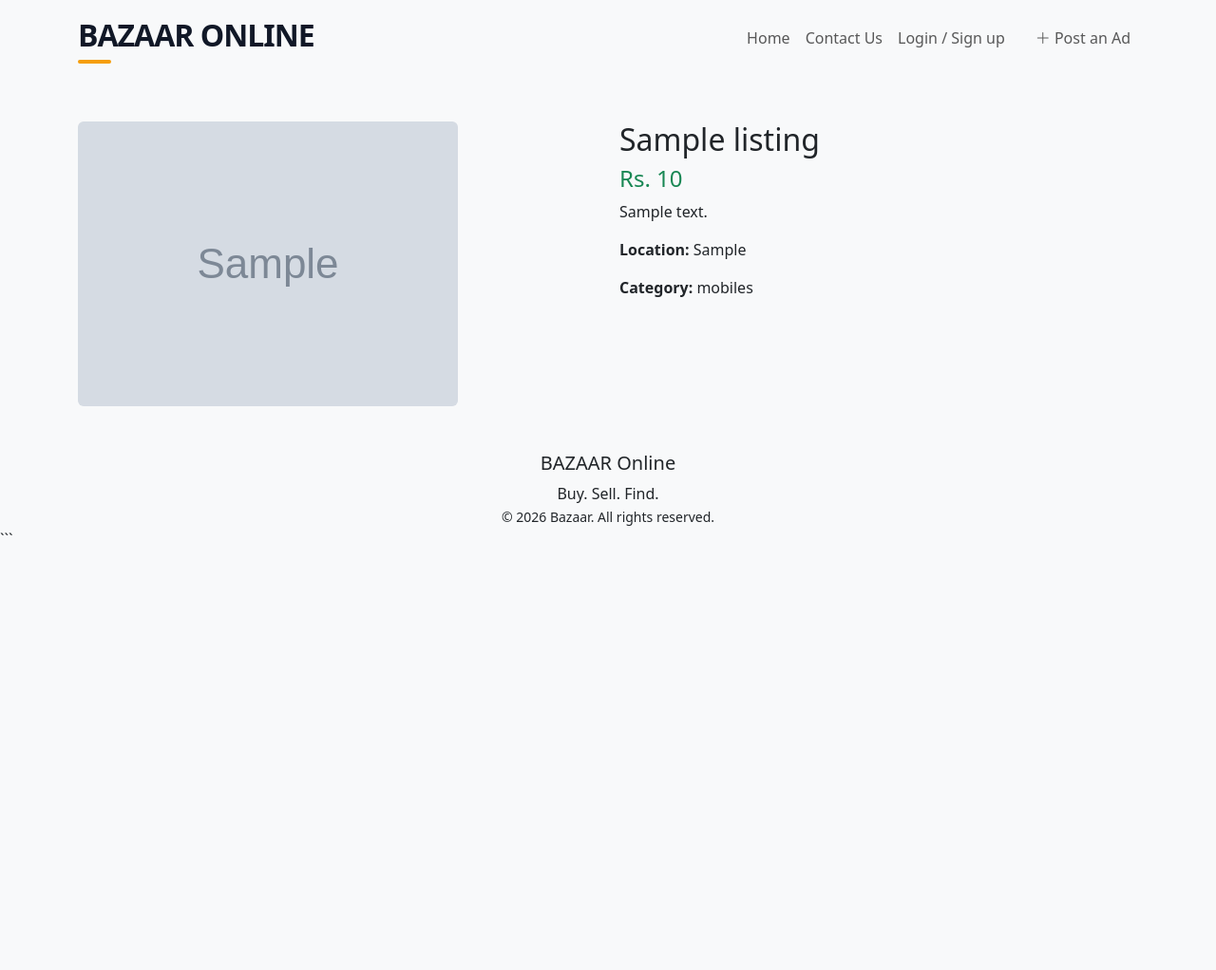
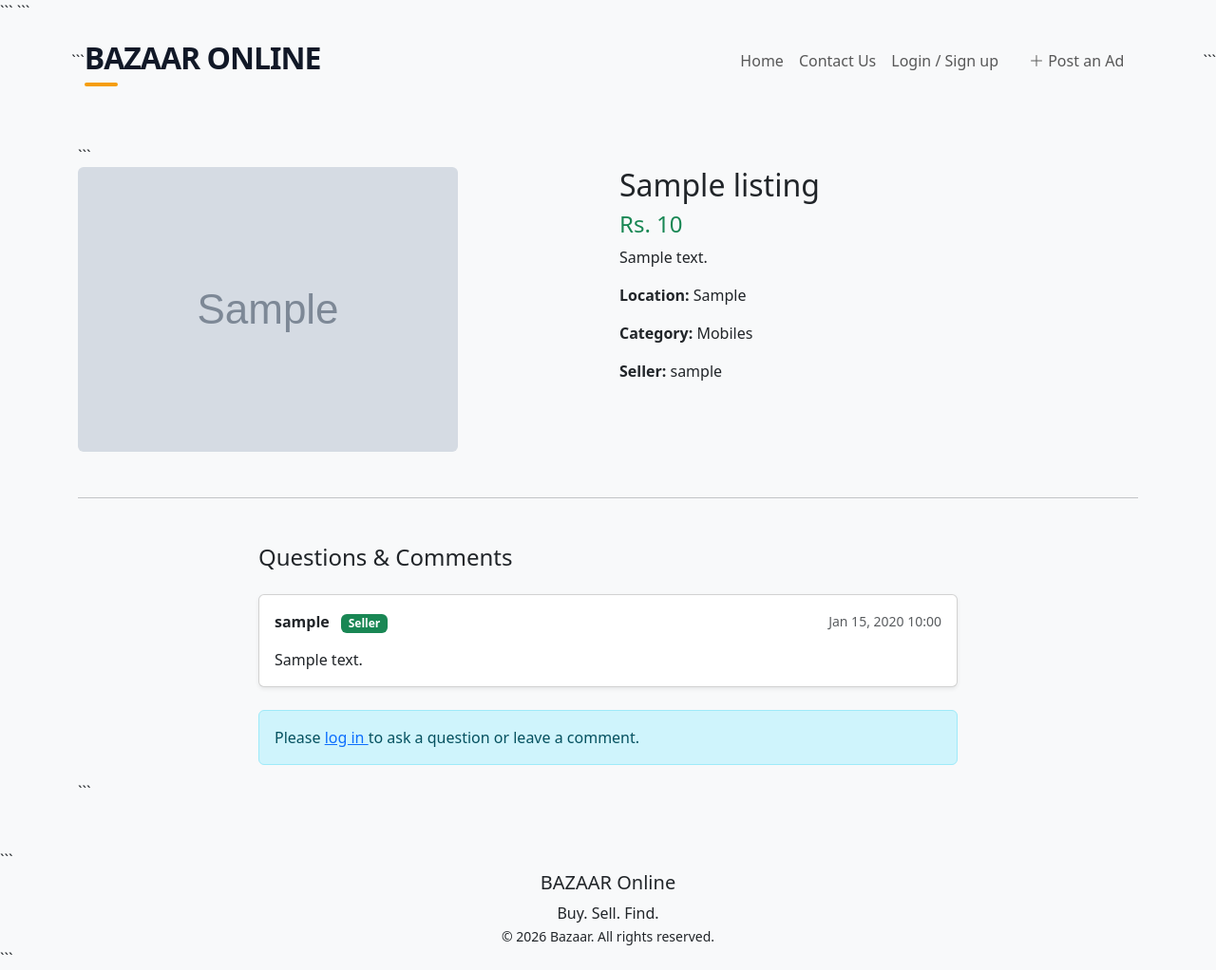
Before and after one commit to rajendramsingh/bazaar-online, a Django app: page /listing/1/ in a window 1280 px wide. Shown: the whole page at 95% size. Before the commit the page ends 564 px from the top, so only its background shows below. Run offline with Django 5.2, Linux system fonts and the light colour scheme; tables that the repository leaves empty hold one stand-in row (values such as "Sample post"); grey boxes marked "Sample" are stand-in pictures.

Commit message:
Add comments to listings

````diff
--- a/bazaar/settings.py
+++ b/bazaar/settings.py
@@ -67,6 +67,7 @@ TEMPLATES = [
                 'django.template.context_processors.request',
                 'django.contrib.auth.context_processors.auth',
                 'django.contrib.messages.context_processors.messages',
+                'main.context_processors.notifications_count',
             ],
         },
     },
--- /dev/null
+++ b/main/context_processors.py
@@ -0,0 +1,15 @@
+from .models import Notification
+
+
+def notifications_count(request):
+    if request.user.is_authenticated:
+        count = Notification.objects.filter(
+            user=request.user,
+            is_read=False
+        ).count()
+    else:
+        count = 0
+
+    return {
+        'unread_notifications_count': count
+    }
--- a/main/urls.py
+++ b/main/urls.py
@@ -16,4 +16,5 @@ urlpatterns = [
     path('search/', views.search, name='search'),
     path('listing/<int:id>/', views.listing_detail, name='listing_detail'),
     path('edit_profile/', views.edit_profile, name='edit_profile'),
+    path('notifications/', views.notifications, name='notifications'),
 ]
--- a/main/views.py
+++ b/main/views.py
@@ -1,5 +1,5 @@
 from django.shortcuts import render, redirect
-from main.models import Contact, Listing
+from main.models import Contact, Listing, Comment, Notification
 from django.core.mail import send_mail
 import os
 from django.contrib import messages
@@ -224,8 +224,58 @@ def search(request):
 
 def listing_detail(request, id):
     listing = Listing.objects.get(id=id)
+    comments = listing.comments.select_related('user').order_by('-created_at')
 
-    return render(request, 'listing_detail.html', {'listing': listing})
+    if request.method == 'POST':
+        if not request.user.is_authenticated:
+            messages.error(request, "Please log in to post a comment")
+            return redirect('login')
+
+        text = request.POST.get("text", '').strip()
+
+        if text:
+            comment = Comment.objects.create(
+                listing=listing,
+                user=request.user,
+                text=text
+            )
+
+            # Create notification for the seller
+            if request.user != listing.user:
+                Notification.objects.create(
+                    user=listing.user,
+                    comment=comment
+                )
+
+            messages.success(request, "Your comment has been posted.")
+        else:
+            messages.error(request, "Comment cannot be empty.")
+
+        return redirect('listing_detail', id=listing.id)
+
+    context = {
+        'listing': listing,
+        'comments': comments,
+    }
+
+    return render(request, 'listing_detail.html', context)
+
+@login_required
+def notifications(request):
+    notifications = request.user.notifications.select_related(
+        'comment',
+        'comment__listing',
+        'comment__user'
+    ).order_by('-created_at')
+
+    # Mark all notifications as read when the page is opened
+    request.user.notifications.filter(is_read=False).update(is_read=True)
+
+    return render(
+        request,
+        'notifications.html',
+        {'notifications': notifications}
+    )
 
 @login_required
 def edit_profile(request):
--- a/templates/base.html
+++ b/templates/base.html
@@ -1,11 +1,13 @@
 {% load static %}
 
 <!DOCTYPE html>
+
 <html lang="en">
 <head>
     <meta charset="UTF-8">
     <meta name="viewport" content="width=device-width, initial-scale=1.0">
 
+```
 <title>Bazaar Online | Buy & Sell in Nepal</title>
 
 <link rel="icon" type="image/png" href="{% static 'images/favicon.png' %}">
@@ -17,6 +19,7 @@
 <link rel="stylesheet" href="https://cdn.jsdelivr.net/npm/bootstrap-icons@1.13.1/font/bootstrap-icons.css">
 
 <link rel="stylesheet" href="{% static 'css/style.css' %}">
+```
 
 </head>
 
@@ -27,6 +30,7 @@
 <nav class="navbar navbar-expand-lg">
     <div class="container">
 
+```
     <a class="navbar-brand bazaar-brand" href="{% url 'home' %}">
         BAZAAR Online
     </a>
@@ -46,57 +50,92 @@
         <ul class="navbar-nav ms-auto align-items-lg-center">
 
             <li class="nav-item">
-                    <a class="nav-link {% if request.path == '/' %} active {% endif %}"
-                    aria-current="page" href="{% url 'home' %}">
+                <a class="nav-link {% if request.path == '/' %}active{% endif %}"
+                   href="{% url 'home' %}">
                     Home
                 </a>
             </li>
 
             <li class="nav-item">
-                    <a class="nav-link {% if request.path == '/contact/' %} active {% endif %}"
-                    aria-current="page" href="{% url 'contact' %}">
+                <a class="nav-link {% if request.path == '/contact/' %}active{% endif %}"
+                   href="{% url 'contact' %}">
                     Contact Us
                 </a>
             </li>
 
             {% if user.is_authenticated %}
+
                 <li class="nav-item">
-                        <a class="nav-link {% if request.path == 'my_listings' %}active{% endif %}"
-                        aria-current="page" href="{% url 'my_listings' %}">
+                    <a class="nav-link {% if request.path == '/my_listings/' %}active{% endif %}"
+                       href="{% url 'my_listings' %}">
                         My Listings
                     </a>
                 </li>
 
                 <li class="nav-item">
                     <span class="nav-link active" aria-current="page">
-                            Hello, {{user.username}}
+                        Hello, {{ user.username }}
                     </span>
                 </li>
+
+                <!-- ================= NOTIFICATIONS ================= -->
+
+                <li class="nav-item">
+
+                    <a class="nav-link position-relative"
+                       href="{% url 'notifications' %}"
+                       title="Notifications">
+
+                        <i class="bi bi-bell fs-5"></i>
+
+                        {% if unread_notifications_count > 0 %}
+                            <span class="position-absolute top-0 start-100 translate-middle badge rounded-pill bg-danger">
+                                {{ unread_notifications_count }}
+                                <span class="visually-hidden">
+                                    unread notifications
+                                </span>
+                            </span>
+                        {% endif %}
+
+                    </a>
+
+                </li>
+
+                <!-- ================= END NOTIFICATIONS ================= -->
+
                 <li class="nav-item">
                     <a class="nav-link" href="{% url 'edit_profile' %}">
                         Edit Profile
                     </a>
                 </li>
+
                 <li class="nav-item">
                     <a class="nav-link" href="{% url 'logout' %}">
-                            logout
+                        Logout
                     </a>
                 </li>
+
             {% else %}
+
                 <li class="nav-item">
                     <span class="login-signup">
-                            <a class="nav-link d-inline {% if request.path == '/login/' or request.path == '/signup/' %} active {% endif %}"
-                            aria-current="page" href="{% url 'login' %}">Login / Sign up</a>
+                        <a class="nav-link d-inline {% if request.path == '/login/' or request.path == '/signup/' %}active{% endif %}"
+                           href="{% url 'login' %}">
+                            Login / Sign up
+                        </a>
                     </span>
                 </li>
+
             {% endif %}
 
             <li class="nav-item ms-lg-3 mt-2 mt-lg-0">
-                    <a class="nav-link {% if request.path == '/listing/' %} active {% endif %}"
-                    aria-current="page" href="{% url 'listing' %}" class="btn post-ad-btn">
+
+                <a class="nav-link {% if request.path == '/listing/' %}active{% endif %}"
+                   href="{% url 'listing' %}">
                     <i class="bi bi-plus-lg"></i>
                     Post an Ad
                 </a>
+
             </li>
 
         </ul>
@@ -104,6 +143,8 @@
     </div>
 
 </div>
+```
+
 </nav>
 
 <!-- Individual webpage content here -->
@@ -116,7 +157,9 @@
 
 <footer>
 
+```
 <div class="container text-center">
+
     <h5>BAZAAR Online</h5>
 
     <p class="mb-0">
@@ -128,9 +171,9 @@
     </small>
 
 </div>
+```
 
 </footer>
-
 
 <!-- Bootstrap JS -->
 
@@ -138,4 +181,3 @@
 
 </body>
 </html>
-```
--- a/templates/listing_detail.html
+++ b/templates/listing_detail.html
@@ -4,6 +4,8 @@
 
 <div class="container my-5">
 
+```
+<!-- Listing Details -->
 <div class="row">
 
     <div class="col-md-6">
@@ -37,13 +39,140 @@
 
         <p>
             <strong>Category:</strong>
-                {{ listing.category }}
+            {{ listing.get_category_display }}
+        </p>
+
+        <p>
+            <strong>Seller:</strong>
+            {{ listing.user.username }}
         </p>
 
     </div>
 
 </div>
 
+
+<!-- Comments Section -->
+<hr class="my-5">
+
+<div class="row">
+
+    <div class="col-md-8 mx-auto">
+
+        <h4 class="mb-4">
+            Questions & Comments
+        </h4>
+
+
+        <!-- Existing Comments -->
+        {% if comments %}
+
+            {% for comment in comments %}
+
+                <div class="card mb-3 shadow-sm">
+
+                    <div class="card-body">
+
+                        <div class="d-flex justify-content-between align-items-center">
+
+                            <div>
+
+                                <strong>
+                                    {{ comment.user.username }}
+                                </strong>
+
+                                {% if comment.user == listing.user %}
+                                    <span class="badge bg-success ms-2">
+                                        Seller
+                                    </span>
+                                {% endif %}
+
+                            </div>
+
+                            <small class="text-muted">
+                                {{ comment.created_at|date:"M d, Y H:i" }}
+                            </small>
+
+                        </div>
+
+                        <p class="mt-3 mb-0">
+                            {{ comment.text }}
+                        </p>
+
+                    </div>
+
+                </div>
+
+            {% endfor %}
+
+        {% else %}
+
+            <div class="alert alert-light border">
+                No comments yet. Be the first to ask a question.
+            </div>
+
+        {% endif %}
+
+
+        <!-- Add Comment -->
+        {% if user.is_authenticated %}
+
+            <div class="card mt-4 shadow-sm">
+
+                <div class="card-body">
+
+                    <h5 class="mb-3">
+                        Leave a comment
+                    </h5>
+
+                    <form method="POST">
+
+                        {% csrf_token %}
+
+                        <div class="mb-3">
+
+                            <textarea
+                                name="text"
+                                class="form-control"
+                                rows="4"
+                                placeholder="Ask the seller a question..."
+                                required
+                            ></textarea>
+
+                        </div>
+
+                        <button
+                            type="submit"
+                            class="btn btn-success"
+                        >
+                            Post Comment
+                        </button>
+
+                    </form>
+
+                </div>
+
+            </div>
+
+        {% else %}
+
+            <div class="alert alert-info mt-4">
+
+                Please
+                <a href="{% url 'login' %}?next={{ request.path }}">
+                    log in
+                </a>
+                to ask a question or leave a comment.
+
+            </div>
+
+        {% endif %}
+
+    </div>
+
+</div>
+```
+
 </div>
 
 {% endblock %}
````
Also changed, not shown: main/models.py (+34 -1 lines), templates/notifications.html (added, +70 -0 lines), main/migrations/0007_alter_listing_category_comment.py (added), main/migrations/0008_notification.py (added). Lines whose indentation alone changed are shown as unchanged.
